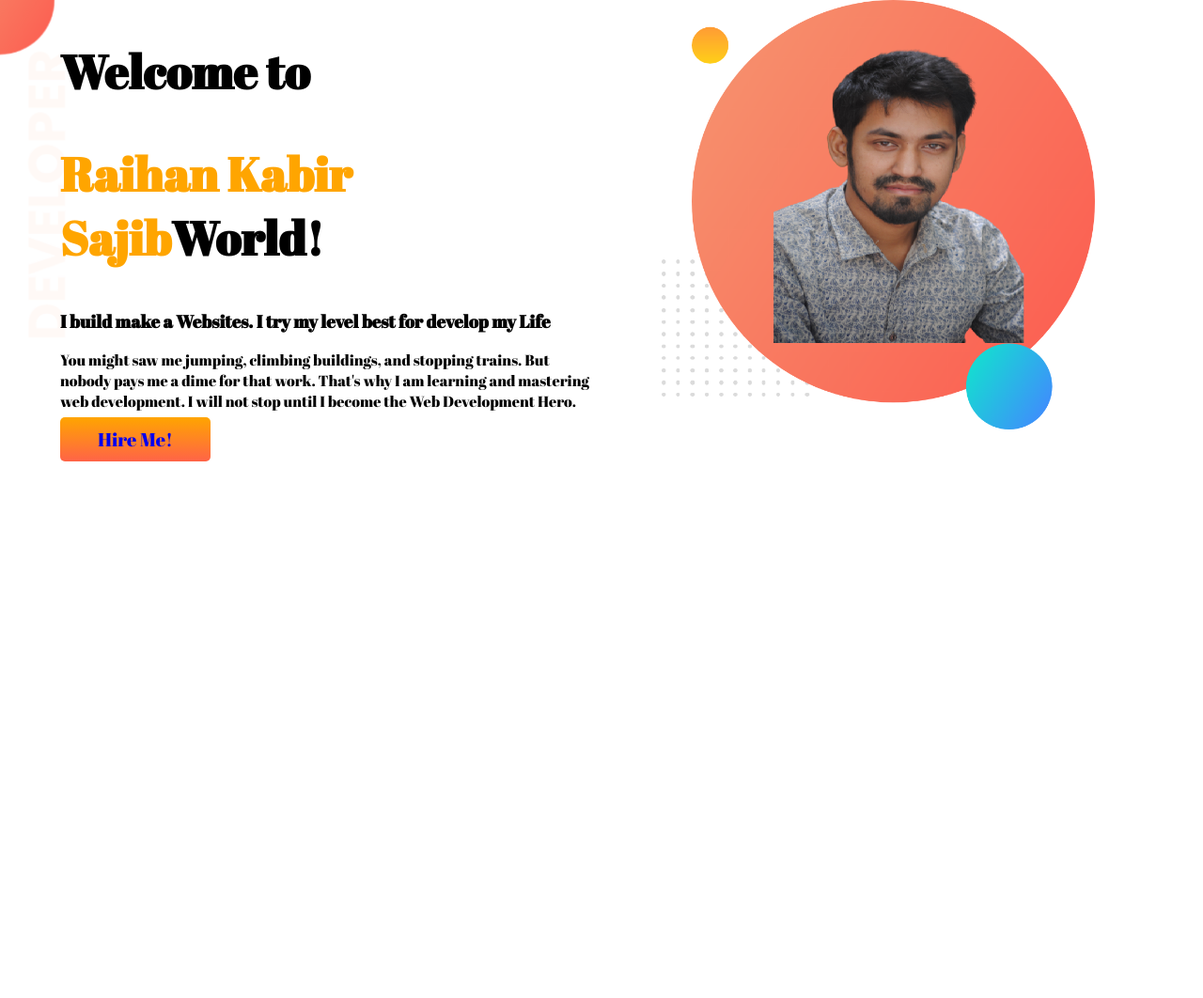
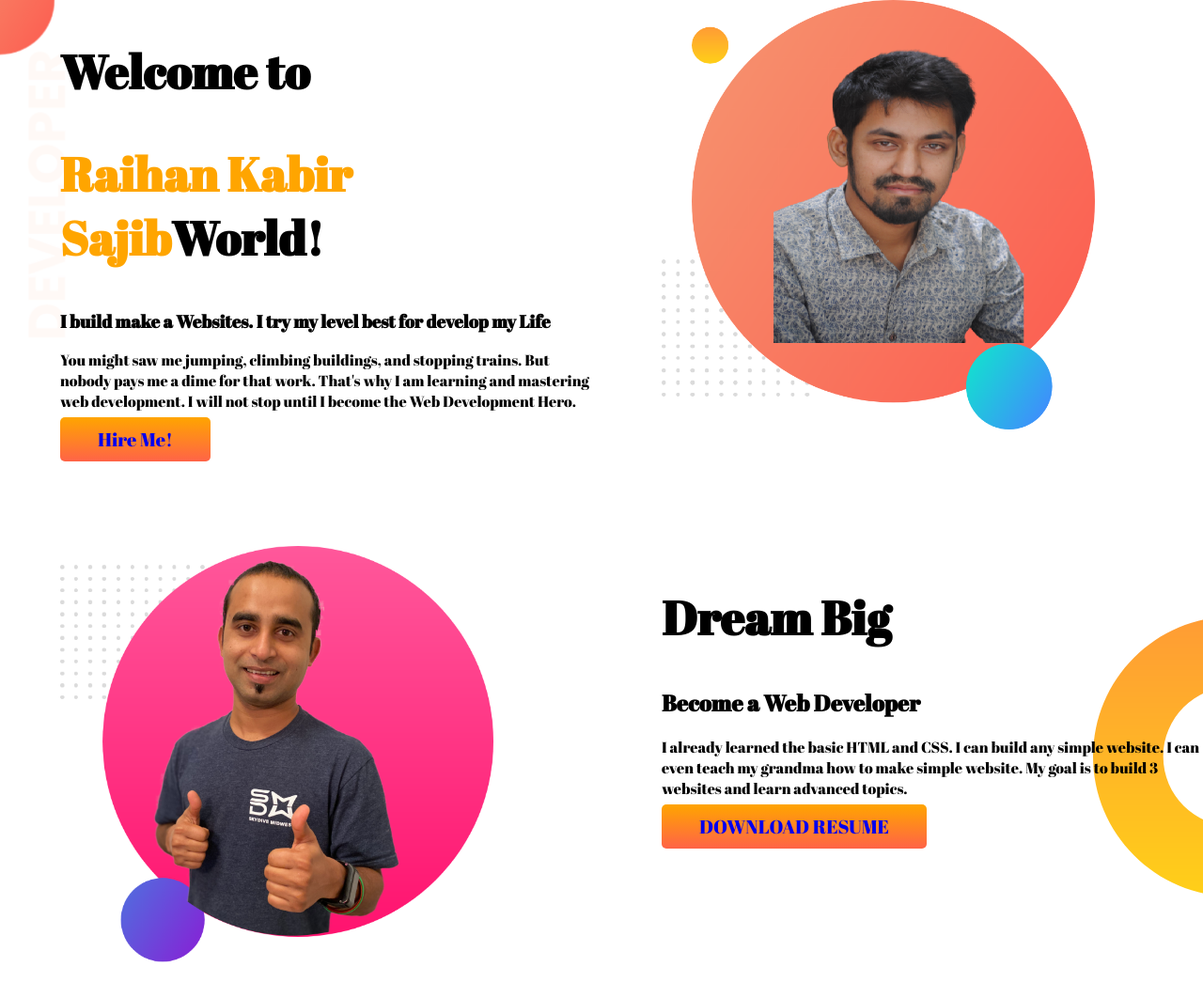
Before and after one commit to Raihankabir22/developer-portfolio, a plain HTML site: page index.html in a window 1280 px wide. Shown: the whole page at 94% size. Before the commit the page ends 800 px from the top, so only its background shows below. Drawn offline with Linux system fonts and the light colour scheme.

Commit message:
dream big added

```diff
--- a/index.html
+++ b/index.html
@@ -34,6 +34,23 @@
 
     </section>
 
+    <section class="dream-big">
+
+        <div class="half-width">
+            <img src="images/jhankar2.png" alt="">
+        </div>
+
+        <div class="half-width">
+            <h1>Dream Big</h1>
+            <h2>Become a Web Developer</h2>
+            <p>I already learned the basic HTML and CSS. I can build any simple website. I can even teach my grandma how
+                to make simple website. My goal is to build 3 websites and learn advanced topics.</p>
+            <a class="link-button" target="_blank" href=" https://raihankabir22.github.io/raihan-resume-git/">DOWNLOAD
+                RESUME</a>
+        </div>
+
+    </section>
+
 </body>
 
 </html>
--- a/style.css
+++ b/style.css
@@ -13,6 +13,7 @@ h1 {
 
 section {
     display: flex;
+    margin-bottom: 100px;
 }
 
 .half-width {
@@ -37,3 +38,10 @@ section {
     background-image: url(images/top-banner.png);
     background-repeat: no-repeat;
 }
+
+.dream-big {
+    background-image: url(images/dream-bg.png);
+    background-repeat: no-repeat;
+    background-position: right;
+
+}
```
